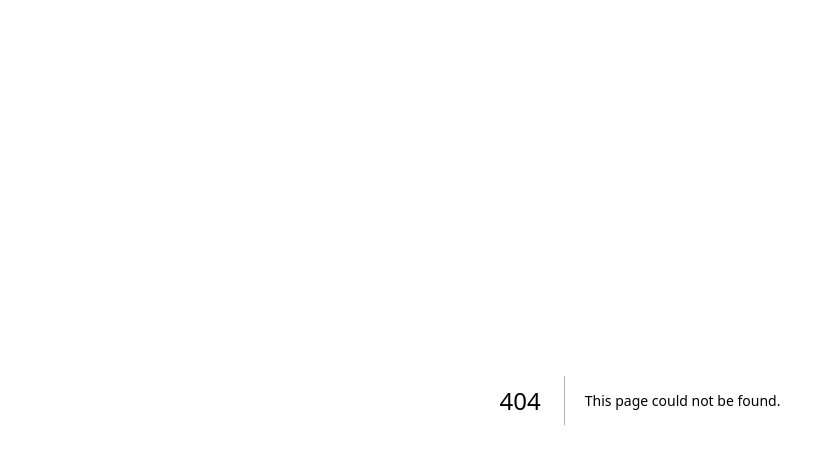
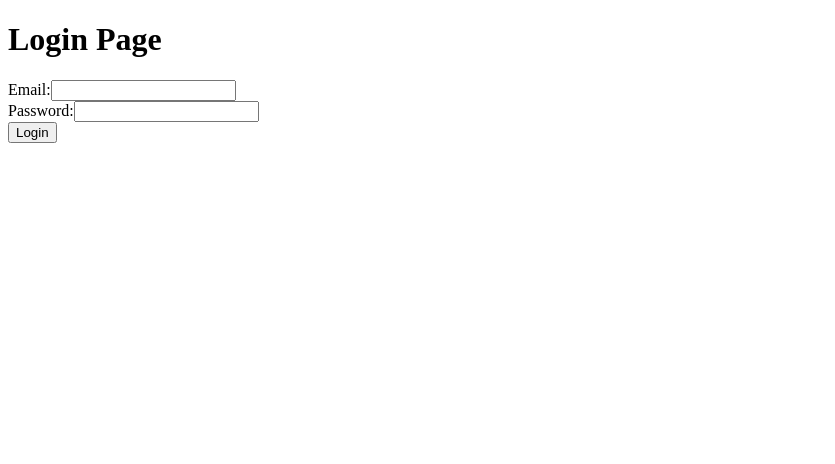
Before and after one commit to Kethanvr/Learning-113, a Next.js app: page /login in a window 1280 px wide. Before the commit this address had no page. Shown: the top 464 px of the page, without its empty margins (0-835 px from the left). Built offline with nearby package versions, Linux system fonts and the light colour scheme.

Commit message:
add(login-page): implement login functionality with email and password authentication

```diff
--- /dev/null
+++ b/src/app/login/page.tsx
@@ -0,0 +1,43 @@
+"use client ";
+import { signIn } from "next-auth/react";
+import React, { useState } from "react";
+
+const login = () => {
+
+
+    const [email, setEmail] = useState("");
+    const [password, setPassword] = useState("");
+    const handleSubmit = async (e: React.FormEvent<HTMLFormElement>) => {
+        e.preventDefault();
+
+        await signIn("credentials", {
+            email,
+            password,
+            redirect: true,
+            callbackUrl: '/',
+        }).catch((error) => {
+            console.error("Login failed:", error);
+            alert("Login failed. Please check your credentials and try again.");
+        });
+    };
+
+
+  return (
+    <div>
+      <h1>Login Page</h1>
+      <form>
+        <div>
+          <label htmlFor="email">Email:</label>
+          <input type="email" id="email" name="email" required />
+        </div>
+        <div>
+          <label htmlFor="password">Password:</label>
+          <input type="password" id="password" name="password" required />
+        </div>
+        <button type="submit">Login</button>
+      </form>
+    </div>
+  );
+};
+
+export default login;
```
